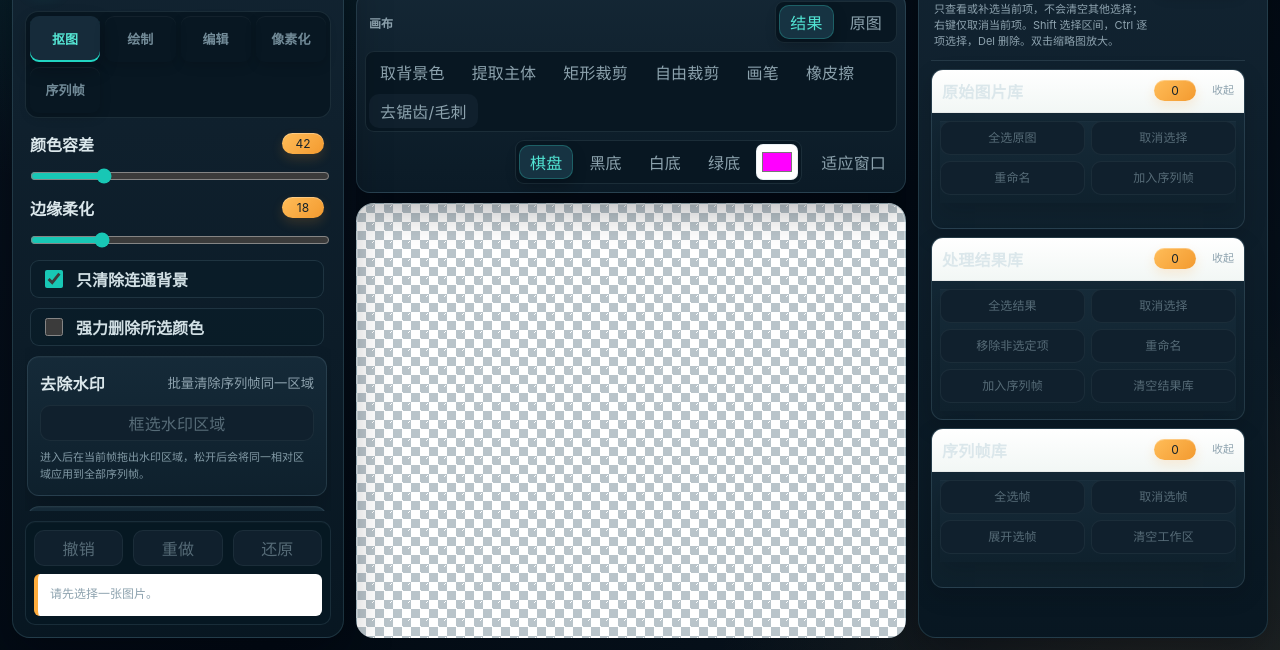
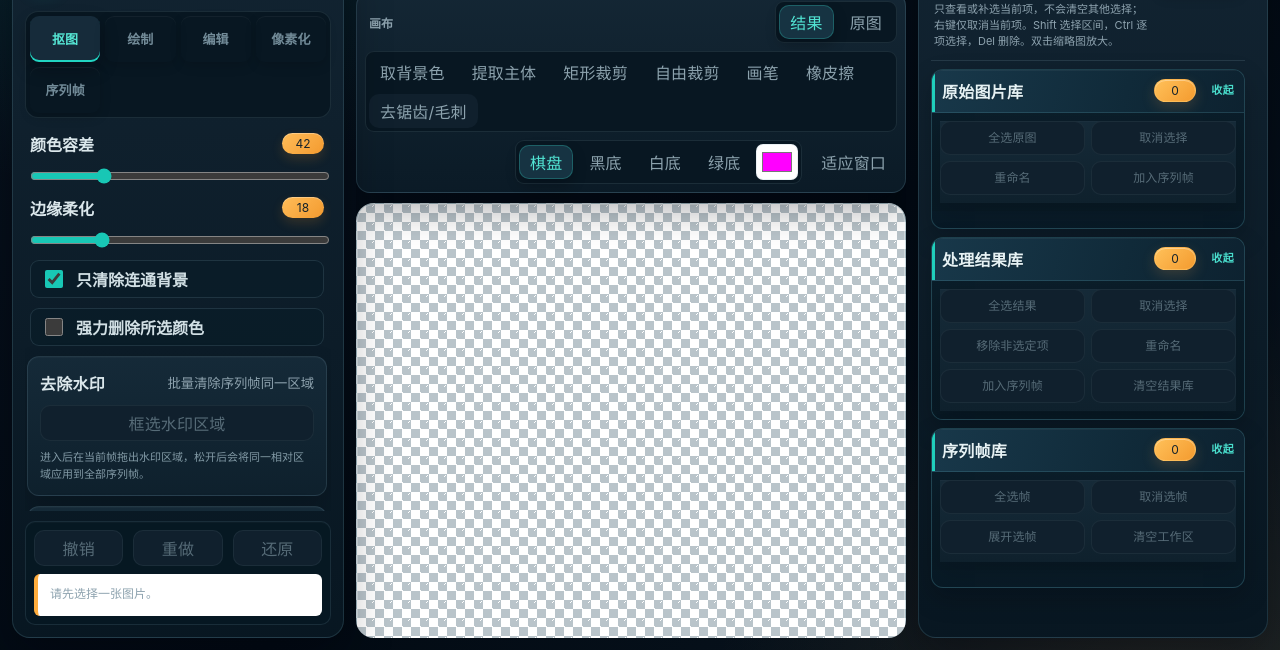
Before and after one commit to 2treeovo/ovo123, a plain HTML site: page index.html in a window 1280 px wide. Shown: the part 150-800 px from the top of the page. Drawn offline with Linux system fonts and the light colour scheme.

Commit message:
Restyle library section headers

```diff
--- a/index.html
+++ b/index.html
@@ -12,7 +12,7 @@
 <meta content="https://2treeovo.github.io/ovo123/og.png" property="og:image"/>
 <meta content="summary_large_image" name="twitter:card"/>
 <link href="styles.css?v=single-frame-delay-31" rel="stylesheet"/>
-<link href="visual-refresh.css?v=studio-refresh-02" rel="stylesheet"/></head>
+<link href="visual-refresh.css?v=studio-refresh-03" rel="stylesheet"/></head>
 <body>
 <main class="app">
 <header aria-label="全局工具栏" class="app-topbar">
--- a/visual-refresh.css
+++ b/visual-refresh.css
@@ -1353,3 +1353,69 @@ output {
       linear-gradient(180deg, rgba(18, 36, 50, 0.99), rgba(8, 23, 34, 0.99));
   }
 }
+
+/* Library accordion headers: keep every part of the dock inside the dark
+   editor palette instead of falling back to the legacy white summary bar. */
+.library-section {
+  border-color: rgba(76, 142, 158, 0.32);
+  background:
+    linear-gradient(180deg, rgba(15, 35, 48, 0.98), rgba(8, 26, 38, 0.98));
+  box-shadow:
+    inset 0 1px 0 rgba(255, 255, 255, 0.025),
+    0 10px 26px rgba(0, 5, 10, 0.22);
+}
+
+.library-section-summary {
+  position: sticky;
+  overflow: hidden;
+  color: #dce9ed;
+  border-bottom-color: transparent;
+  background:
+    linear-gradient(105deg, #18384a 0%, #102a39 62%, #0d2230 100%);
+  box-shadow:
+    inset 0 1px 0 rgba(255, 255, 255, 0.045),
+    inset 3px 0 0 #20cfbc;
+  transition:
+    color 160ms ease,
+    background 160ms ease,
+    box-shadow 160ms ease;
+}
+
+.library-section-summary:hover {
+  color: #ffffff;
+  background:
+    linear-gradient(105deg, #1c4556 0%, #123544 62%, #0d2937 100%);
+  box-shadow:
+    inset 0 1px 0 rgba(255, 255, 255, 0.06),
+    inset 3px 0 0 #3de2cf,
+    0 5px 18px rgba(0, 5, 10, 0.2);
+}
+
+.library-section[open] > .library-section-summary {
+  border-bottom-color: rgba(86, 151, 166, 0.25);
+}
+
+.library-section-summary .label-row > span {
+  color: #e6f2f4;
+  text-shadow: 0 1px 0 rgba(0, 0, 0, 0.24);
+}
+
+.library-section-summary::after {
+  color: #49ddcc;
+  font-weight: 700;
+  letter-spacing: 0.03em;
+}
+
+.library-section-summary output {
+  color: #15232b;
+  border: 1px solid rgba(255, 203, 111, 0.34);
+  background: linear-gradient(135deg, #ffc15a, #f49b2f);
+  box-shadow:
+    inset 0 1px 0 rgba(255, 255, 255, 0.34),
+    0 5px 14px rgba(245, 158, 71, 0.18);
+}
+
+.library-section-body {
+  background:
+    linear-gradient(180deg, rgba(10, 29, 41, 0.88), rgba(8, 25, 36, 0.94));
+}
```
